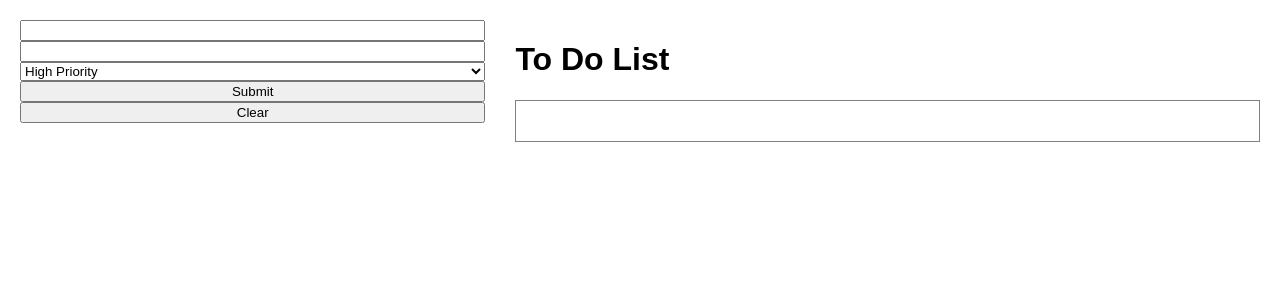
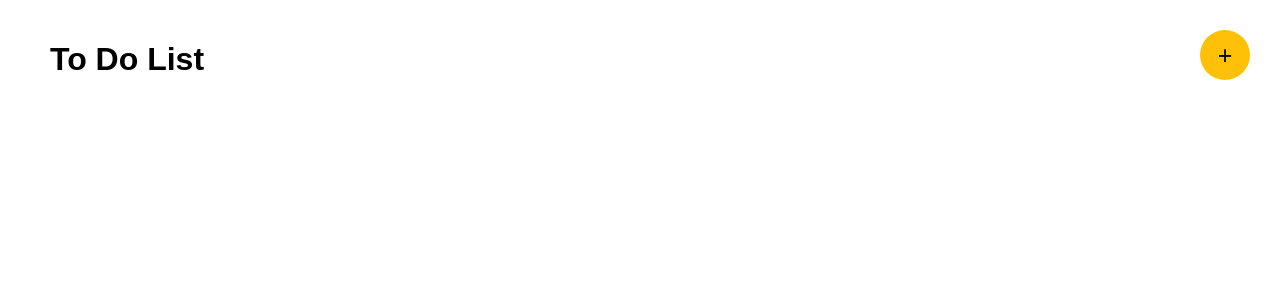
Before and after one commit to amanda-wong/react-to-do-list, a React (Create React App) app: page / in a window 1280 px wide. Shown: the top 300 px of the page. Built offline with nearby package versions, Linux system fonts and the light colour scheme.

Commit message:
Style components

```diff
--- a/src/App.css
+++ b/src/App.css
@@ -1,5 +1,19 @@
-#App {
+.app {
     height: 80vh;
     padding: 20px;
     display: flex;
 }
+
+.add-to-do-button {
+    position: absolute;
+    top: 30px;
+    right: 30px;
+    background-color: #ffc107;
+    border-radius: 50%;
+    width: 50px;
+    height: 50px;
+    display: flex;
+    align-items: center;
+    justify-content: center;
+    font-size: 25px;
+}
--- a/src/App.js
+++ b/src/App.js
@@ -7,31 +7,41 @@ class App extends Component {
     constructor() {
         super();
         this.state = {
-            toDoList: []
+            toDoList: [],
+            showPanel: false
         }
     }
 
     submitToDoHandler = (state) => {
-        let sortedDate = this.state.toDoList.sort((a,b) => a.priority && a.heading > b.priority && b.heading).concat(state)
+        let sortedItems = this.state.toDoList.sort((a,b) => a.priority && a.heading > b.priority && b.heading).concat(state)
         this.setState({
-            toDoList: sortedDate // how to add objects into an array
+            toDoList: sortedItems // how to add objects into an array
         });
     }
 
+    addToDoClick = () => {
+        this.setState({showPanel:true})
+    }
+
+    closeModalHandler = () => {
+        this.setState({showPanel: false})
+    }
+
     render() {
-
-        console.log("Sorted: " + this.state.toDoList.sort((a,b) => a.priority > b.priority));
-
-
         return (
-            <div id="App">
-                <InputPanel
-                    headingChange={this.headingChangeHandler}
-                    descriptionChange={this.descriptionChangeHandler}
-                    priorityChange={this.priorityHandler}
-                    submitHandler={this.submitToDoHandler}
-                    />
-
+            <div className="app">
+                <div
+                    className="add-to-do-button"
+                    onClick={this.addToDoClick}>+</div>
+                {this.state.showPanel
+                    ? <InputPanel
+                        headingChange={this.headingChangeHandler}
+                        descriptionChange={this.descriptionChangeHandler}
+                        priorityChange={this.priorityHandler}
+                        submitHandler={this.submitToDoHandler}
+                        closeModal={this.closeModalHandler}
+                        />
+                    : null}
                 <ToDoList toDoList={this.state.toDoList} />
             </div>
         );
--- a/src/InputPanel/input-panel.css
+++ b/src/InputPanel/input-panel.css
@@ -1,6 +1,52 @@
-#InputPanel {
+h2 {
+    margin-top: 0;
+}
+
+.modal {
+    display: flex;
+    justify-content: center;
+    align-items: center;
+    position: absolute;
+    top: 0;
+    bottom: 0;
+    right: 0;
+    left: 0;
+    background-color:#383636e0;
+}
+
+.input-panel {
     display: flex;
     flex-direction: column;
     width: 500px;
-    height: 50vh;
+    padding: 30px;
+    margin: 30px;
+    background-color: #fff;
 }
+
+.task {
+    padding: 10px;
+    font-size: 16px;
+    margin-bottom: 15px;
+}
+
+select,
+option {
+    background-color: #fff;
+    padding: 10px;
+    font-size: 16px;
+}
+
+input[type=submit], button {
+    border: none;
+    padding: 10px 15px;
+    border-radius: 2px;
+    width: 49%;
+    margin-top: 15px;
+    font-size: 14px;
+    font-weight: bold;
+}
+
+input[type=submit] {
+    background-color: #ffc107;
+    margin-right: 5px;
+}
--- a/src/InputPanel/input-panel.js
+++ b/src/InputPanel/input-panel.js
@@ -42,6 +42,12 @@ class InputPanel extends Component {
         }
     }
 
+    handleCloseModalClick = (e) => {
+        if(e.target.contains(document.querySelector('.input-panel'))){
+            this.props.closeModal();
+        }
+    }
+
     resetFields = () => {
         this.setState(this.baseState);
     }
@@ -49,16 +55,21 @@ class InputPanel extends Component {
     render() {
 
         return (
-            <div id="InputPanel">
+            <div className="modal" onClick={this.handleCloseModalClick}>
+                <div className="input-panel">
+
+                    <h2>Add Item</h2>
                     <input type="text"
-                    className="task-heading"
+                        className="task"
                         onChange={this.handleHeadingChange}
-                    value={this.state.heading} />
+                        value={this.state.heading}
+                        placeholder="Title"/>
                     <input
                         type="text"
-                    className="task-description"
+                        className="task"
                         onChange={this.handleDescriptionChange}
-                    value={this.state.description}/>
+                        value={this.state.description}
+                        placeholder="Description"/>
                     <select
                         className="priority-rank"
                         onChange={this.handlePrioritySelection}
@@ -66,8 +77,11 @@ class InputPanel extends Component {
                         <option value="high">High Priority</option>
                         <option value="low">Low Priority</option>
                     </select>
-                <input type="submit" onClick={this.handleSubmit} />
+                    <div className="button-container">
+                        <input className="submit" type="submit" onClick={this.handleSubmit} />
                         <button className="clear" onClick={this.resetFields}>Clear</button>
+                    </div>
+                </div>
             </div>
         )
     }
--- a/src/ToDoItem/to-do-item.css
+++ b/src/ToDoItem/to-do-item.css
@@ -1,15 +1,23 @@
-.high {
-    border: 1px solid red;
+.item.high {
+    background-color: #f502023b;
 }
 
-.Item {
+.item {
     display: flex;
+    padding: 10px;
+    margin-bottom: 10px;
 }
 
-.Item-content {
+.item-content {
     margin-left: 10px;
 }
 
-.Item-title {
-    margin-top: 0;
+.item-title {
+    margin: 0;
+    text-transform: uppercase;
 }
+
+.item-description {
+    margin: 10px 0 0;
+    font-style: italic;
+}
--- a/src/ToDoItem/to-do-item.js
+++ b/src/ToDoItem/to-do-item.js
@@ -4,11 +4,11 @@ import './to-do-item.css';
 class ToDoItem extends Component {
     render() {
         return (
-            <div className={this.props.className + " Item"}>
+            <div className={this.props.className + " item"}>
                 <input type="checkbox" />
-                <div className="Item-content">
-                    <h3 className="Item-title">{this.props.heading}</h3>
-                    <p className="Item-description">{this.props.description}</p>
+                <div className="item-content">
+                    <h3 className="item-title">{this.props.heading}</h3>
+                    <p className="item-description">{this.props.description}</p>
                 </div>
             </div>
         )
--- a/src/ToDoList/to-do-list.css
+++ b/src/ToDoList/to-do-list.css
@@ -1,9 +1,4 @@
-#ToDoList {
-    width: 800px;
+.to-do-list {
+    width: 500px;
     margin-left: 30px;
 }
-
-#ToDoList .to-do-list-container {
-    border: 1px solid grey;
-    padding: 20px;
-}
--- a/src/ToDoList/to-do-list.js
+++ b/src/ToDoList/to-do-list.js
@@ -12,10 +12,10 @@ class ToDoList extends Component {
         console.log(this.props.toDoList)
 
         return(
-            <div id="ToDoList">
+            <div className="to-do-list">
                 <h1>To Do List</h1>
                 <div className="to-do-list-container">
-                 {toDoItems}
+                    {toDoItems}
                 </div>
             </div>
         )
```
Lines whose indentation alone changed are shown as unchanged.
